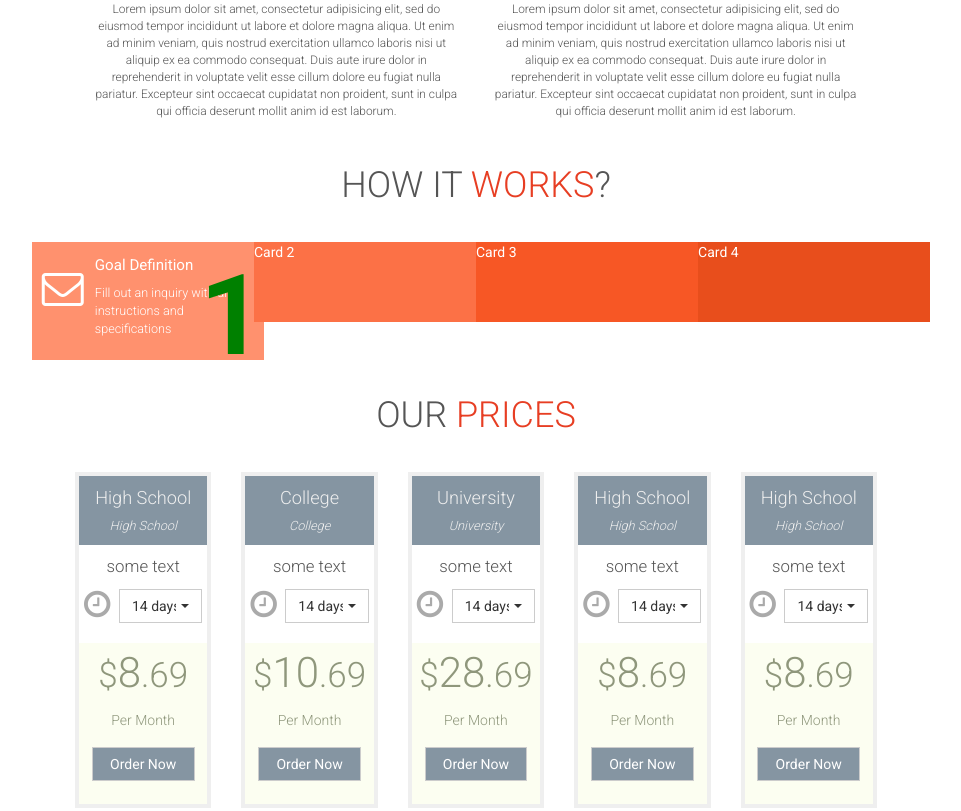
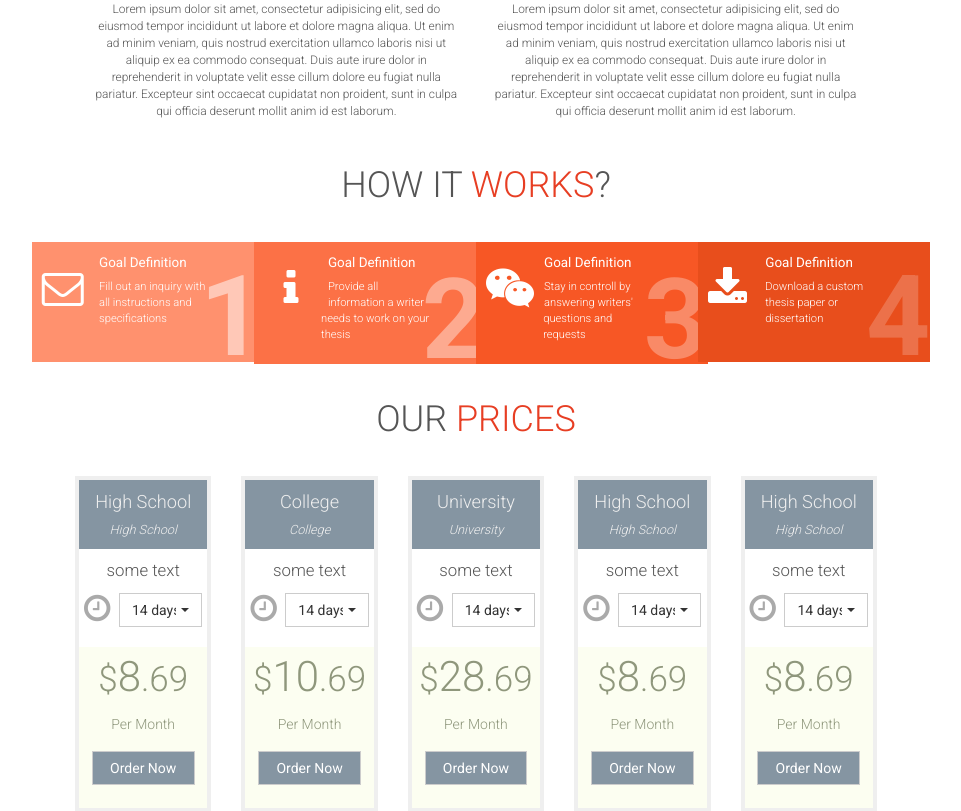
Before and after one commit to qfoxic/EssayCoffeeUI, a Django app: template templates/html/home.html in a window 1280 px wide. Shown: the part 1474-2285 px from the top of the page, without its empty margins (164-1125 px from the left). Run offline with Django 3.2, Linux system fonts and the light colour scheme; the template is opened without the code that fills it, so the values that code supplies are empty; parts of the project's set-up code (start-up, migrations or seed data) failed here and were passed over; some libraries are stand-ins or nearby versions.

Commit message:
+ red bar style

```diff
--- a/static/css/home.css
+++ b/static/css/home.css
@@ -163,18 +163,18 @@ ul.red_bar > li {
 	position: relative;
 	float: left;
 	width: 25%;
-	min-height: 80px;
+	min-height: 120px;
 	color: #fff;
 	padding: 0;
 }
 ul.red_bar > li > p {
-	font-size: .9em;
-	padding: 1em 2em 1em 5em;
+	font-size: .8em;
+	padding: 1em 5em 1em 6em;
 	color: #fff;
+	z-index: 10 !important;
 }
 strong.idigit {
     bottom: 0;
-    color: green;
     display: block;
     font-size: 8em;
     font-weight: bolder;
@@ -183,6 +183,9 @@ strong.idigit {
     padding: 0;
     position: absolute;
     right: 0;
+    z-index: 0 !important;
+    color: #fff;
+    opacity:.5;
 }
 i.icard {
 	padding: .6em 10px 0;
--- a/templates/html/home_index.html
+++ b/templates/html/home_index.html
@@ -79,13 +79,31 @@
                 </p>
             </li>
             <li class="card2">
-                Card 2
+                <strong class="idigit" style="opacity:.4">2</strong>
+                <i class="fa fa-info icard" style="width:74px;text-align:center;"></i>
+                <p>
+                    <span class="title">Goal Definition</span>
+                    <br>
+                    Provide all information a writer needs  to work on your thesis
+                </p>
             </li>
             <li class="card3">
-                Card 3
+                <strong class="idigit" style="opacity:.3">3</strong>
+                <i class="fa fa-wechat icard"></i>
+                <p>
+                    <span class="title">Goal Definition</span>
+                    <br>
+                    Stay in controll by answering writers' questions and requests
+                </p>
             </li>
             <li class="card4">
-                Card 4
+                <strong class="idigit" style="opacity:.2">4</strong>
+                <i class="fa fa-download icard"></i>
+                <p>
+                    <span class="title">Goal Definition</span>
+                    <br>
+                    Download a custom thesis paper or dissertation
+                </p>
             </li>
         </ul>
         <h1 class="big_title">Our <b>Prices</b></h1>
```
